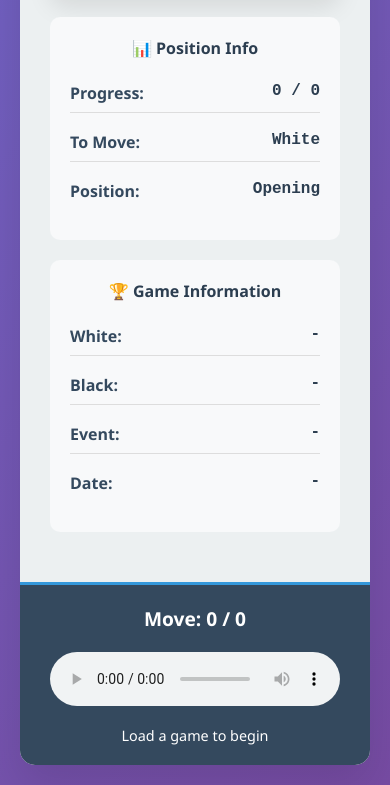
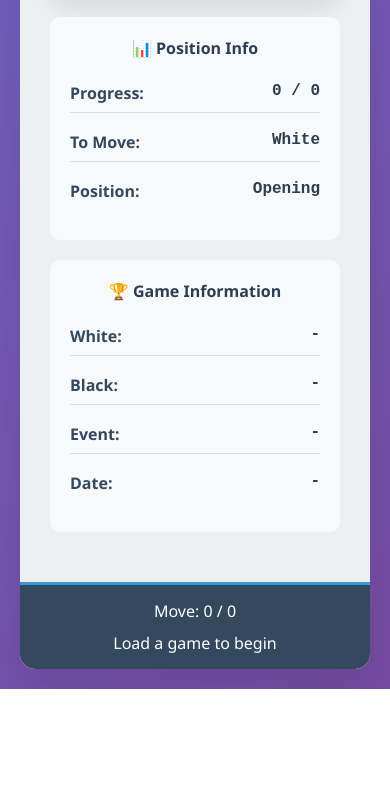
Before and after one commit to mrjameschessman/chess-game-analyser, a plain HTML site: page index.html in a window 390 px wide. Shown: the part 1888-2673 px from the top of the page. After the commit the page ends 2577 px from the top, so only its background shows below. Drawn offline with Linux system fonts and the light colour scheme.

Commit message:
Add files via upload

```diff
--- a/index.html
+++ b/index.html
@@ -357,39 +357,6 @@
             align-items: center;
         }
 
-        /* NEW STATUS BAR STYLES */
-        .status-bar-container {
-            display: flex;
-            width: 100%;
-            align-items: center;
-        }
-
-        .status-move-number {
-            flex: 1; /* First quarter */
-            text-align: center;
-            font-size: 1.2em;
-            font-weight: bold;
-        }
-
-        .status-audio-player {
-            flex: 1; /* Second quarter */
-            display: flex;
-            justify-content: center;
-            padding: 0 10px;
-        }
-
-        .status-audio-player audio {
-            width: 100%;
-        }
-
-        .status-description {
-            flex: 2; /* Merged third and fourth quarters */
-            text-align: left;
-            font-size: 0.9em;
-            padding-left: 20px;
-        }
-        /* END NEW STATUS BAR STYLES */
-
         .error-message {
             background: #e74c3c;
             color: white;
@@ -509,27 +476,6 @@
                 gap: 10px;
                 text-align: center;
             }
-
-            /* NEW MOBILE STYLES */
-            .status-bar-container {
-                flex-direction: column;
-            }
-
-            .status-move-number, .status-audio-player, .status-description {
-                flex: none;
-                width: 100%;
-                text-align: center;
-                padding: 5px 0;
-            }
-
-            .status-audio-player {
-                 margin: 10px 0;
-            }
-
-            .status-description {
-                padding-left: 0;
-            }
-            /* END NEW MOBILE STYLES */
         }
     </style>
 </head>
@@ -642,20 +588,8 @@
         </div>
 
         <div class="status-bar">
-            <div class="status-bar-container">
-                <div class="status-move-number">
-                    <span>Move: <span id="currentMove">0</span> / <span id="totalMoves">0</span></span>
-                </div>
-                <div class="status-audio-player">
-                    <audio id="audioPlayer" controls>
-                        <source src="My_Chill_Song__James_Kildea.mp3" type="audio/mpeg">
-                        Your browser does not support the audio element.
-                    </audio>
-                </div>
-                <div class="status-description" id="gameDescription">
-                    Load a game to begin
-                </div>
-            </div>
+            <span>Move: <span id="currentMove">0</span> / <span id="totalMoves">0</span></span>
+            <span id="statusMessage">Load a game to begin</span>
         </div>
     </div>
 
@@ -944,7 +878,7 @@
 
                     // Simple pawn move
                     if (moveStr.match(/^[a-h][1-8]$/)) {
-                        return this.findPawnMove(toSquare, board, isWhite);
+                        return this.findPawnMove(moveStr, board, isWhite);
                     }
 
                     // Pawn capture
@@ -1432,19 +1366,15 @@
                 document.getElementById('currentMove').textContent = positionData.move_number;
                 document.getElementById('totalMoves').textContent = positionData.total_moves;
 
-                // New logic for the game description in the status bar
-                const gameDescriptionElement = document.getElementById('gameDescription');
-                if (positionData.game_info.event === 'Manual Input') {
-                    gameDescriptionElement.textContent = 'Manual Input Game';
-                } else if (positionData.game_info.white !== '-' && positionData.game_info.black !== '-') {
-                    const loadedGame = Object.values(FAMOUS_GAMES).find(game => game.pgn.includes(`[Event "${positionData.game_info.event}"]`));
-                    if (loadedGame) {
-                        gameDescriptionElement.textContent = `${loadedGame.name} - ${loadedGame.description}`;
-                    } else {
-                        gameDescriptionElement.textContent = `${positionData.game_info.event} - ${positionData.game_info.white} vs ${positionData.game_info.black}, ${positionData.game_info.date}`;
-                    }
+                if (positionData.total_moves === 0) {
+                    document.getElementById('statusMessage').textContent = 'Load a game to begin';
+                } else if (positionData.move_number === 0) {
+                    document.getElementById('statusMessage').textContent = 'Starting position';
+                } else if (positionData.move_number <= positionData.algebraic_moves.length) {
+                    document.getElementById('statusMessage').textContent =
+                        `After ${positionData.algebraic_moves[positionData.move_number - 1]}`;
                 } else {
-                    gameDescriptionElement.textContent = 'Load a game to begin';
+                    document.getElementById('statusMessage').textContent = 'End of game';
                 }
 
                 if (positionData.parse_errors && positionData.parse_errors.length > 0) {
@@ -1452,7 +1382,7 @@
                 }
             } catch (error) {
                 console.error('Error updating position:', error);
-                document.getElementById('gameDescription').textContent = 'Error updating position';
+                document.getElementById('statusMessage').textContent = 'Error updating position';
             }
         }
 
@@ -1494,6 +1424,7 @@
                 pgn: `[Event "18th DSB Kongress"]
 [Site "Breslau GER"]
 [Date "1912.07.20"]
+[EventDate "1912.07.15"]
 [Round "6"]
 [Result "0-1"]
 [White "Stefan Levitsky"]
@@ -1559,6 +1490,7 @@ Qf5+ Kf7 28. Qh7+ Ke6 29. Qf5+ `
                 if (chessGame.loadPGN(game.pgn)) {
                     updatePosition();
                     showMessage('famousGameSuccess', `${game.name} loaded successfully!`);
+                    document.getElementById('statusMessage').textContent = `${game.name} - ${game.description}`;
 
                     document.getElementById('manualMoves').value = '';
                 } else {
@@ -1586,6 +1518,7 @@ Qf5+ Kf7 28. Qh7+ Ke6 29. Qf5+ `
                 });
 
                 updatePosition();
+                document.getElementById('statusMessage').textContent = 'Ready for new game - load famous games or enter moves';
             } catch (error) {
                 console.error('Error starting new game:', error);
             }
@@ -1602,6 +1535,7 @@ Qf5+ Kf7 28. Qh7+ Ke6 29. Qf5+ `
                 if (chessGame.loadManualMoves(moves)) {
                     updatePosition();
                     showMessage('manualSuccess', 'Moves loaded successfully!');
+                    document.getElementById('statusMessage').textContent = 'Moves loaded successfully!';
                 } else {
                     showMessage('manualError', 'Error: Invalid move format or no valid moves found', true);
                 }
@@ -1618,6 +1552,7 @@ Qf5+ Kf7 28. Qh7+ Ke6 29. Qf5+ `
                 }
             } catch (error) {
                 console.error('Error going to next move:', error);
+                document.getElementById('statusMessage').textContent = 'Error navigating to next move';
             }
         }
 
@@ -1628,6 +1563,7 @@ Qf5+ Kf7 28. Qh7+ Ke6 29. Qf5+ `
                 }
             } catch (error) {
                 console.error('Error going to previous move:', error);
+                document.getElementById('statusMessage').textContent = 'Error navigating to previous move';
             }
         }
 
@@ -1637,6 +1573,7 @@ Qf5+ Kf7 28. Qh7+ Ke6 29. Qf5+ `
                 updatePosition();
             } catch (error) {
                 console.error('Error resetting to start:', error);
+                document.getElementById('statusMessage').textContent = 'Error resetting to start';
             }
         }
 
@@ -1647,6 +1584,7 @@ Qf5+ Kf7 28. Qh7+ Ke6 29. Qf5+ `
                 }
             } catch (error) {
                 console.error('Error going to move:', error);
+                document.getElementById('statusMessage').textContent = 'Error navigating to move';
             }
         }
 
@@ -1688,20 +1626,20 @@ Qf5+ Kf7 28. Qh7+ Ke6 29. Qf5+ `
                 updatePosition();
             } catch (error) {
                 console.error('Error during initialization:', error);
-                document.getElementById('gameDescription').textContent = 'Error during initialization';
+                document.getElementById('statusMessage').textContent = 'Error during initialization';
             }
         });
 
         // Global error handler
         window.addEventListener('error', function(e) {
             console.error('Global error:', e.error);
-            document.getElementById('gameDescription').textContent = 'An error occurred - please refresh the page';
+            document.getElementById('statusMessage').textContent = 'An error occurred - please refresh the page';
         });
 
         // Unhandled promise rejection handler
         window.addEventListener('unhandledrejection', function(e) {
             console.error('Unhandled promise rejection:', e.reason);
-            document.getElementById('gameDescription').textContent = 'An error occurred - please refresh the page';
+            document.getElementById('statusMessage').textContent = 'An error occurred - please refresh the page';
         });
     </script>
 </body>
```
